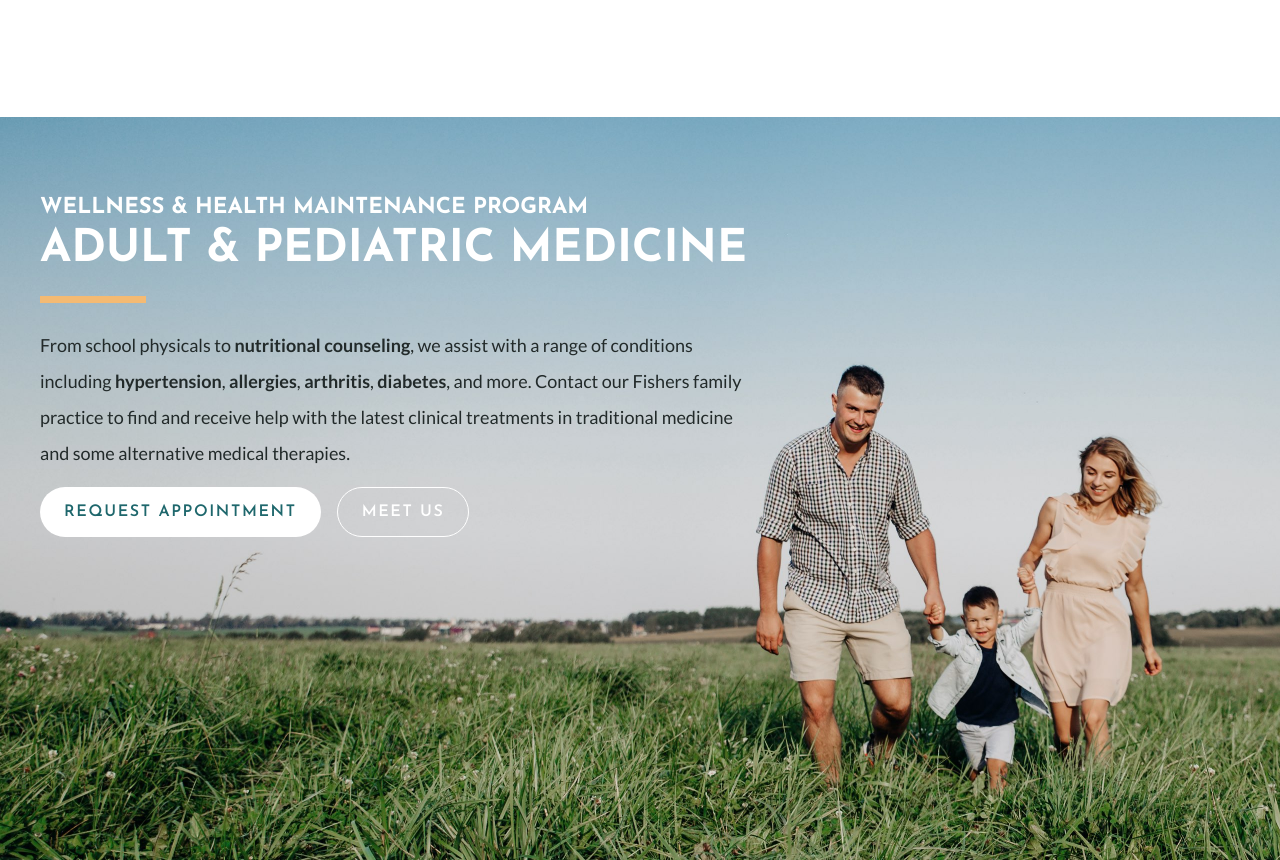
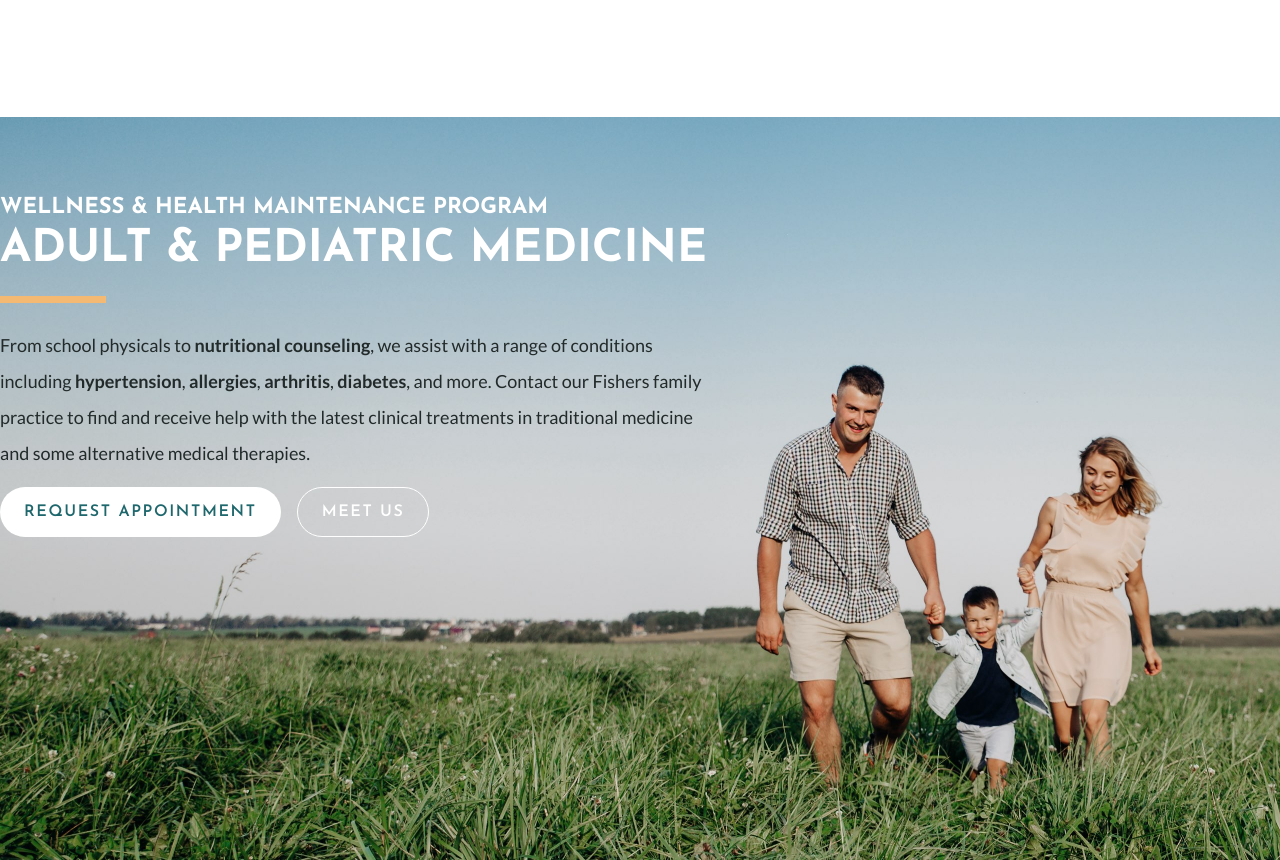
Before and after one commit to drbcreative/UI_BTB_Front-End, a plain HTML site: page index.html in a window 1280 px wide. Shown: the part 2219-3079 px from the top of the page. Drawn offline with Linux system fonts and the light colour scheme.

Commit message:
corrected padding on med section

```diff
--- a/scss/partials/_sections.scss
+++ b/scss/partials/_sections.scss
@@ -190,6 +190,9 @@
     @include isLarge {
       padding: 80px 40px;
     }
+    @include isXLarge {
+      padding: 80px 0;
+    }
     .sec-info {
       display: flex;
       flex-direction: column;
```
Also changed, not shown: css/theme.min.css, 1 other file.
